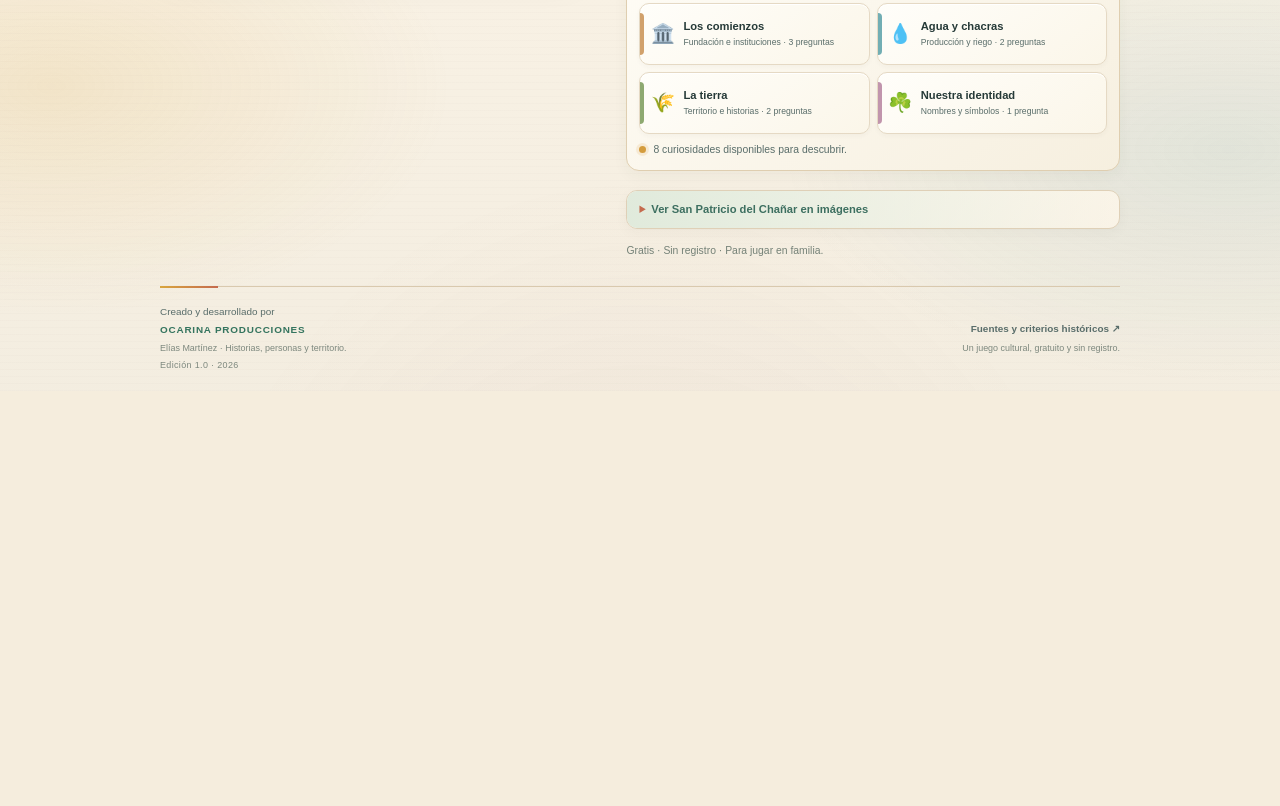
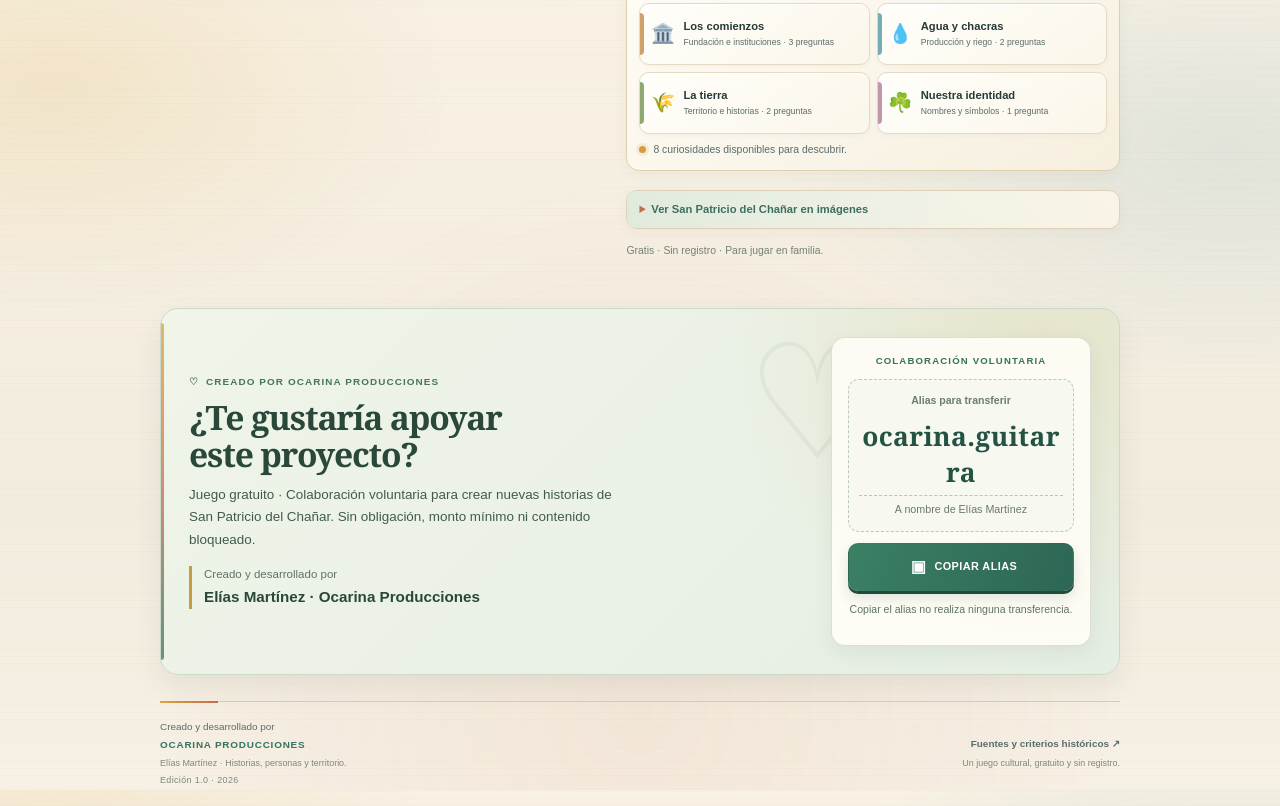
Before and after one commit to eliasmartinezcultural-glitch/SABIAS-QUE, a plain HTML site: page index.html in a window 1280 px wide. Shown: the part 810-1616 px from the top of the page. Before the commit the page ends 1201 px from the top, so only its background shows below. Drawn offline with Linux system fonts and the light colour scheme.

Commit message:
Show permanent bottom support and creator credit bar

```diff
--- a/index.html
+++ b/index.html
@@ -16,7 +16,7 @@
   <meta property="og:title" content="¿Sabías que...? — San Patricio del Chañar">
   <meta property="og:description" content="Un juego de curiosidades reales de San Patricio del Chañar. Abrilo desde tu celular y jugá gratis.">
   <title>¿Sabías que...? — San Patricio del Chañar</title>
-  <link rel="stylesheet" href="styles.css?v=20261116-07">
+  <link rel="stylesheet" href="styles.css?v=20261116-08">
   <script src="questions.js?v=20261116-03" defer></script>
   <script src="extras.js?v=20261116-09" defer></script>
   <script src="app.js?v=20261116-07" defer></script>
@@ -173,14 +173,14 @@
         <p class="small-note">La historia de nuestro lugar siempre tiene algo más para contar.</p><p id="share-feedback" class="share-feedback" role="status" aria-live="polite"></p>
       </section>
 
-      <section id="support" class="support-card hidden" aria-labelledby="support-title" aria-describedby="support-description">
+      <section id="support" class="support-card" aria-labelledby="support-title" aria-describedby="support-description">
         <div class="support-doodle" aria-hidden="true">♡</div>
         <div class="support-copy">
-          <p class="support-eyebrow"><span aria-hidden="true">♡</span> UNA INVITACIÓN, NUNCA UNA CONDICIÓN</p>
-          <h2 id="support-title">¿Nos ayudás a seguir contando historias?</h2>
-          <p id="support-description">Este juego es gratuito y seguirá siendo gratuito. Si te gustó y querés apoyar la creación de nuevos juegos, relatos y contenidos sobre San Patricio del Chañar, podés hacer una colaboración voluntaria a Ocarina Producciones. No hay obligación, monto mínimo, suscripción ni contenido bloqueado.</p>
-          <div class="support-owner"><span>Destinatario del alias</span><strong>Elías Martínez</strong></div>
-          <p class="support-thanks">Si jugaste, aprendiste o compartiste, ya nos ayudaste muchísimo. ¡Gracias por estar ahí!</p>
+          <p class="support-eyebrow"><span aria-hidden="true">♡</span> CREADO POR OCARINA PRODUCCIONES</p>
+          <h2 id="support-title">¿Te gustaría apoyar este proyecto?</h2>
+          <p id="support-description">Juego gratuito · Colaboración voluntaria para crear nuevas historias de San Patricio del Chañar. Sin obligación, monto mínimo ni contenido bloqueado.</p>
+          <div class="support-owner"><span>Creado y desarrollado por</span><strong>Elías Martínez · Ocarina Producciones</strong></div>
+
         </div>
         <div class="support-action">
           <span class="alias-label">COLABORACIÓN VOLUNTARIA</span>
```
